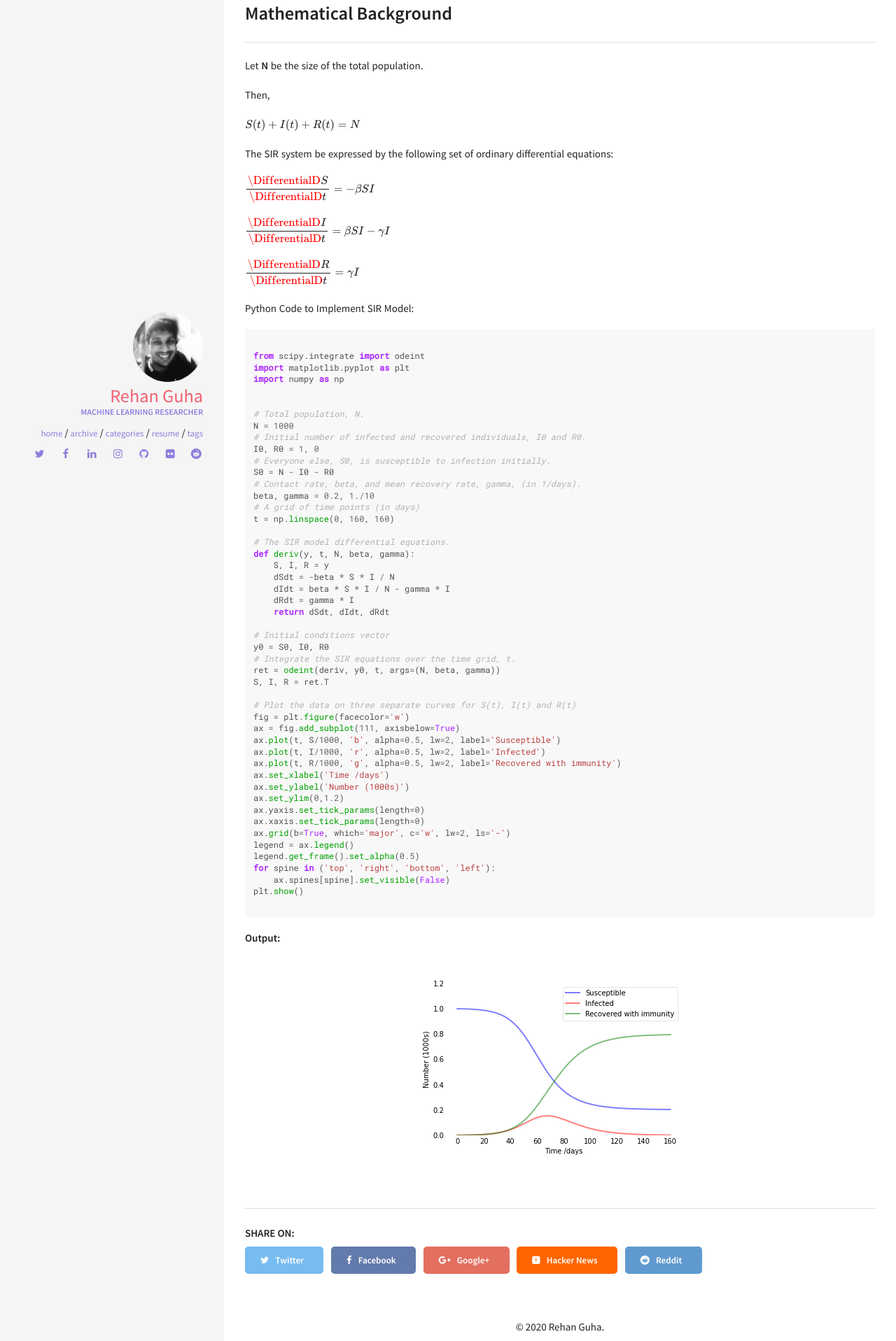
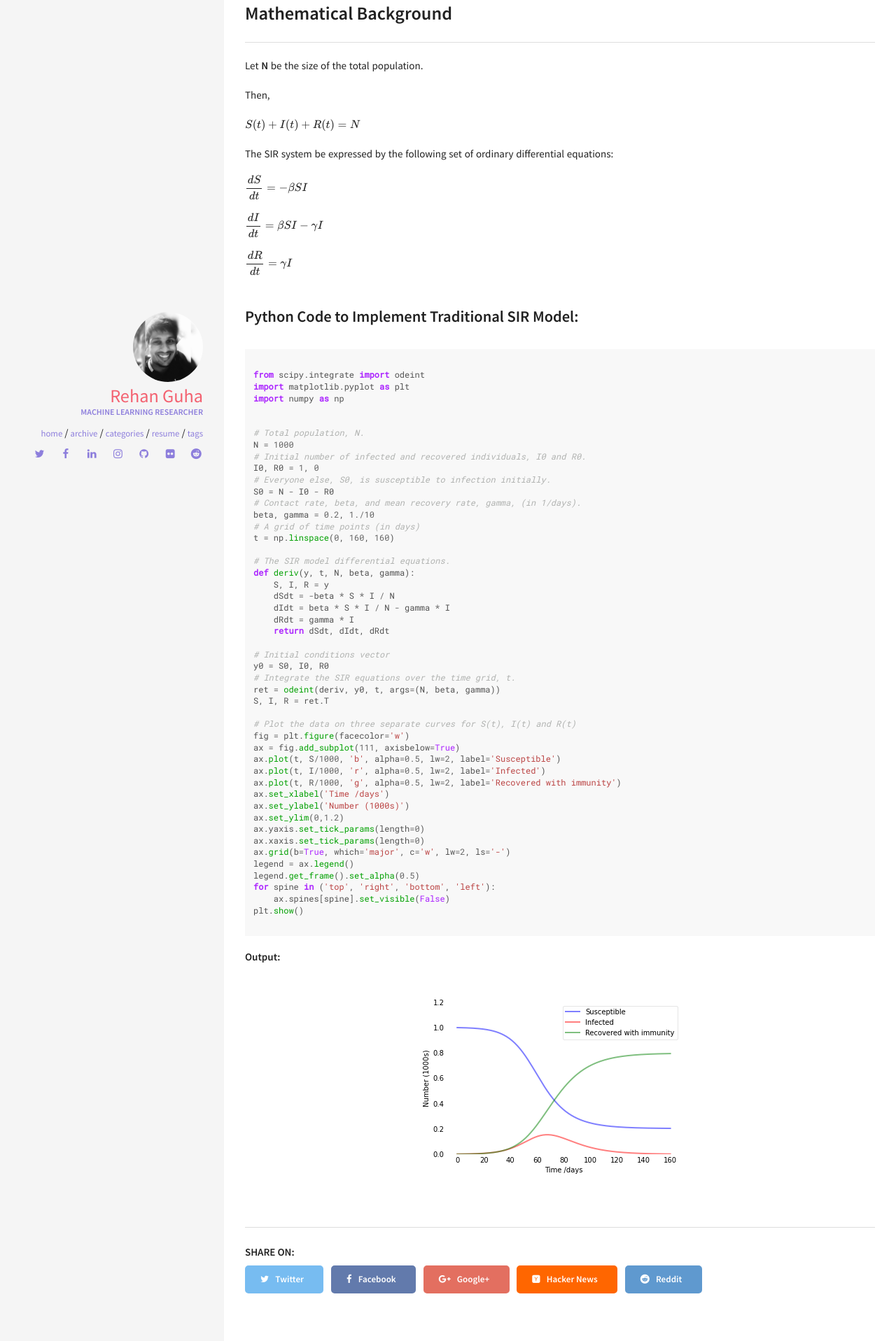
Before and after one commit to rehanguha/rehanguha.github.io, a Jekyll site: the page built from _posts/2020-03-31-sir-epidemic-model.md, in a window 1280 px wide. Shown: the part 795-2712 px from the top of the page at 70% size. Built offline with Jekyll 4.4.1, drawn with Linux system fonts in a browser that asks for light colours; formulas are drawn with MathJax 3; comment, search, counter and statistics services are not loaded.

Commit message:
Initial SIR Model 2

````diff
--- a/_posts/2020-03-31-sir-epidemic-model.md
+++ b/_posts/2020-03-31-sir-epidemic-model.md
@@ -35,14 +35,15 @@ $\displaystyle S(t) + I(t) + R(t) = N$
 
 The SIR system be expressed by the following set of ordinary differential equations:
 
-$\displaystyle \frac{\DifferentialD S}{\DifferentialD t} =-\beta SI$
+$\displaystyle \frac{dS}{dt} =-\beta SI$
 
-$\displaystyle \frac{\DifferentialD I}{\DifferentialD t} =\beta SI - \gamma I$
+$\displaystyle \frac{dI}{dt} =\beta SI - \gamma I$
 
-$\displaystyle \frac{\DifferentialD R}{\DifferentialD t} =\gamma I$
+$\displaystyle \frac{dR}{dt} =\gamma I$
 
 
-Python Code to Implement SIR Model:
+
+### Python Code to Implement Traditional SIR Model:
 
 ```python
 
````
